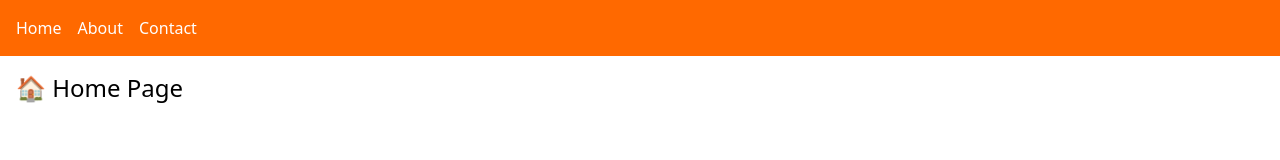
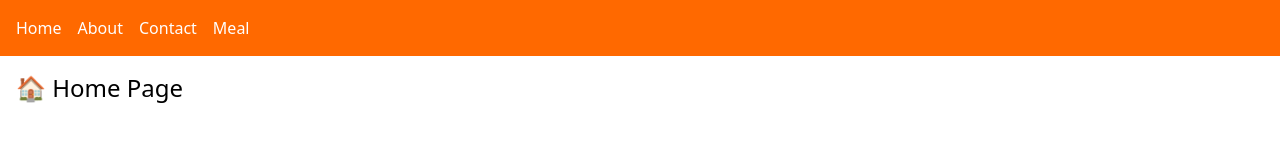
Before and after one commit to BorisMilanov/meal-maker, a React (Vite) app: page / in a window 1280 px wide. Shown: the top 160 px of the page. Built offline with nearby package versions, Linux system fonts and the light colour scheme.

Commit message:
Setup api 0.2

```diff
--- a/src/App.tsx
+++ b/src/App.tsx
@@ -7,7 +7,6 @@ import Home from "./pages/Home";
 import About from "./pages/About";
 import Contact from "./pages/Contact";
 import "./index.css"
-
 export default function App(): JSX.Element {
     return (
         <Router>
@@ -16,6 +15,8 @@ export default function App(): JSX.Element {
                 <Link to="/">Home</Link>
                 <Link to="/about">About</Link>
                 <Link to="/contact">Contact</Link>
+                <Link to="/meal">Meal</Link>
+
             </nav>
 
             {/* Page Routes */}
@@ -24,6 +25,7 @@ export default function App(): JSX.Element {
                     <Route path="/" element={<Home />} />
                     <Route path="/about" element={<About />} />
                     <Route path="/contact" element={<Contact />} />
+                    <Route path="/meal" element={<InfoMealMobile/>}/>
                 </Routes>
             </div>
         </Router>
```
